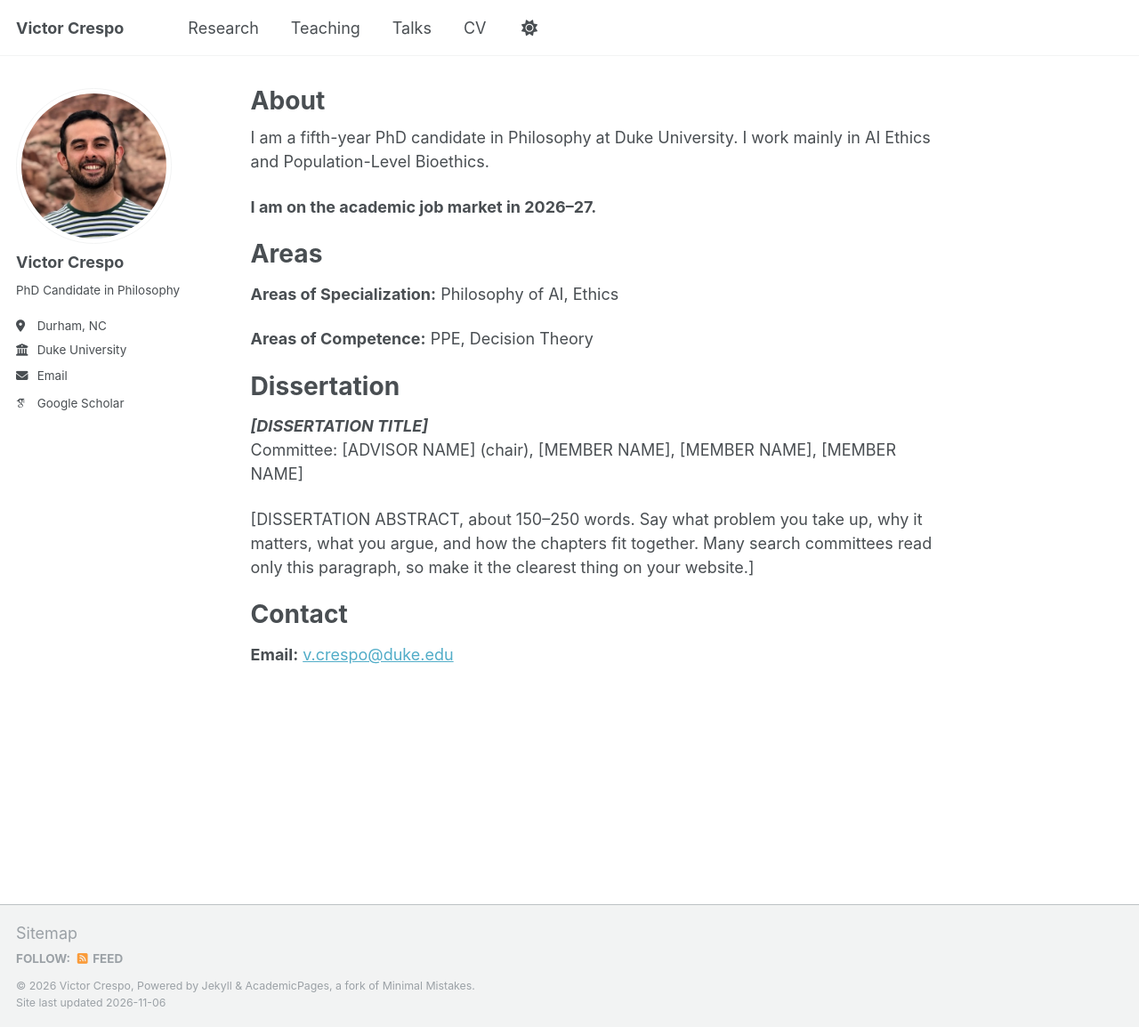
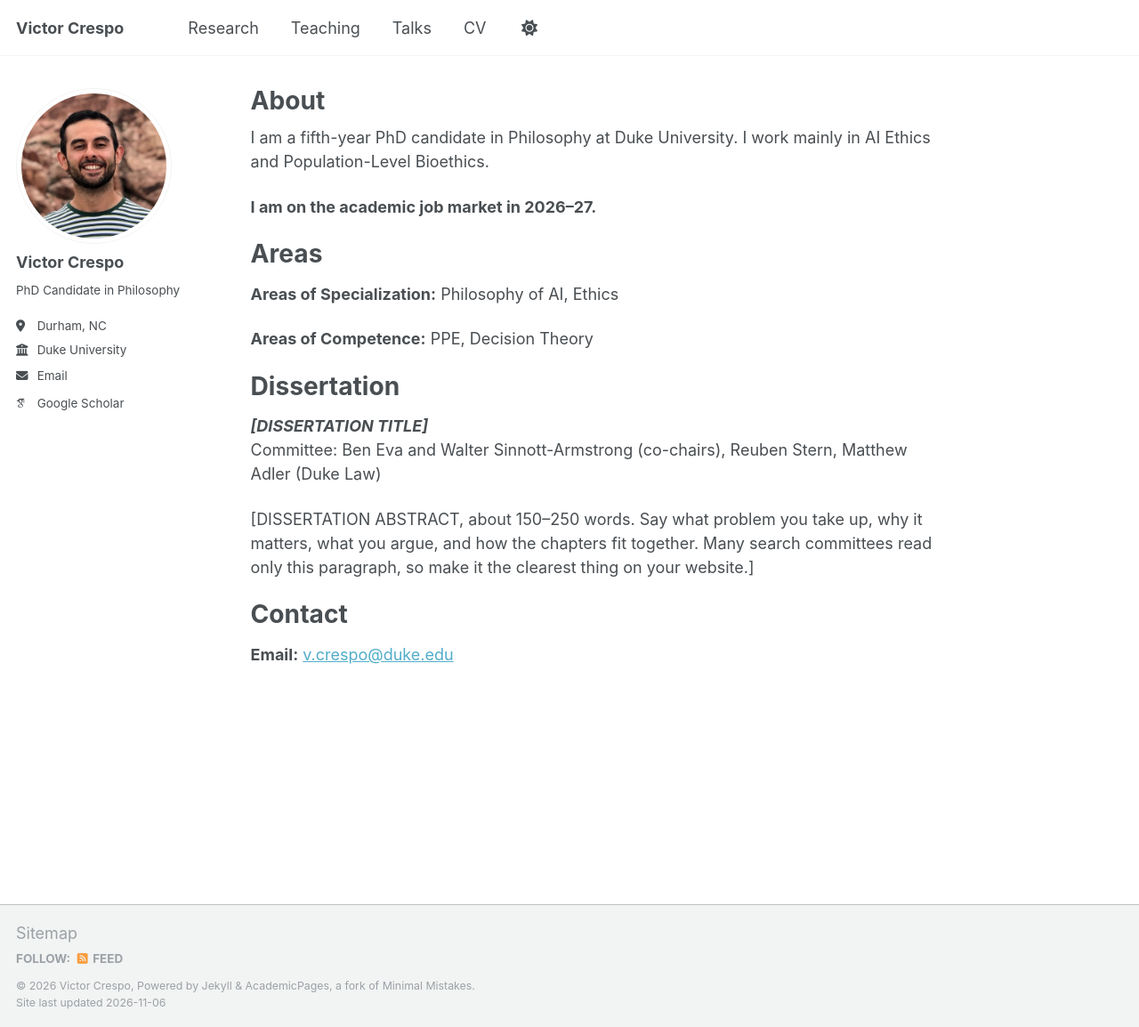
Before and after one commit to v-crespo/philosophy, a Jekyll site: the page built from _pages/about.md, in a window 1280 px wide and 1154 px high. Shown: the whole window at 89% size. Built offline with Jekyll 4.4.1, drawn with Linux system fonts in a browser that asks for light colours; some web fonts are replaced; a script that is not in the unit is left out.

Commit message:
Fill in dissertation committee
Co-Authored-By: Claude Opus 5.5 <noreply@anthropic.com>

```diff
--- a/_pages/about.md
+++ b/_pages/about.md
@@ -26,7 +26,7 @@ Areas
 Dissertation
 ======
 ***[DISSERTATION TITLE]***
-Committee: [ADVISOR NAME] (chair), [MEMBER NAME], [MEMBER NAME], [MEMBER NAME]
+Committee: Ben Eva and Walter Sinnott-Armstrong (co-chairs), Reuben Stern, Matthew Adler (Duke Law)
 
 [DISSERTATION ABSTRACT, about 150–250 words. Say what problem you take up, why it matters, what you argue, and how the chapters fit together. Many search committees read only this paragraph, so make it the clearest thing on your website.]
 
```
Also changed, not shown: _pages/cv.md (+1 -1 lines).
